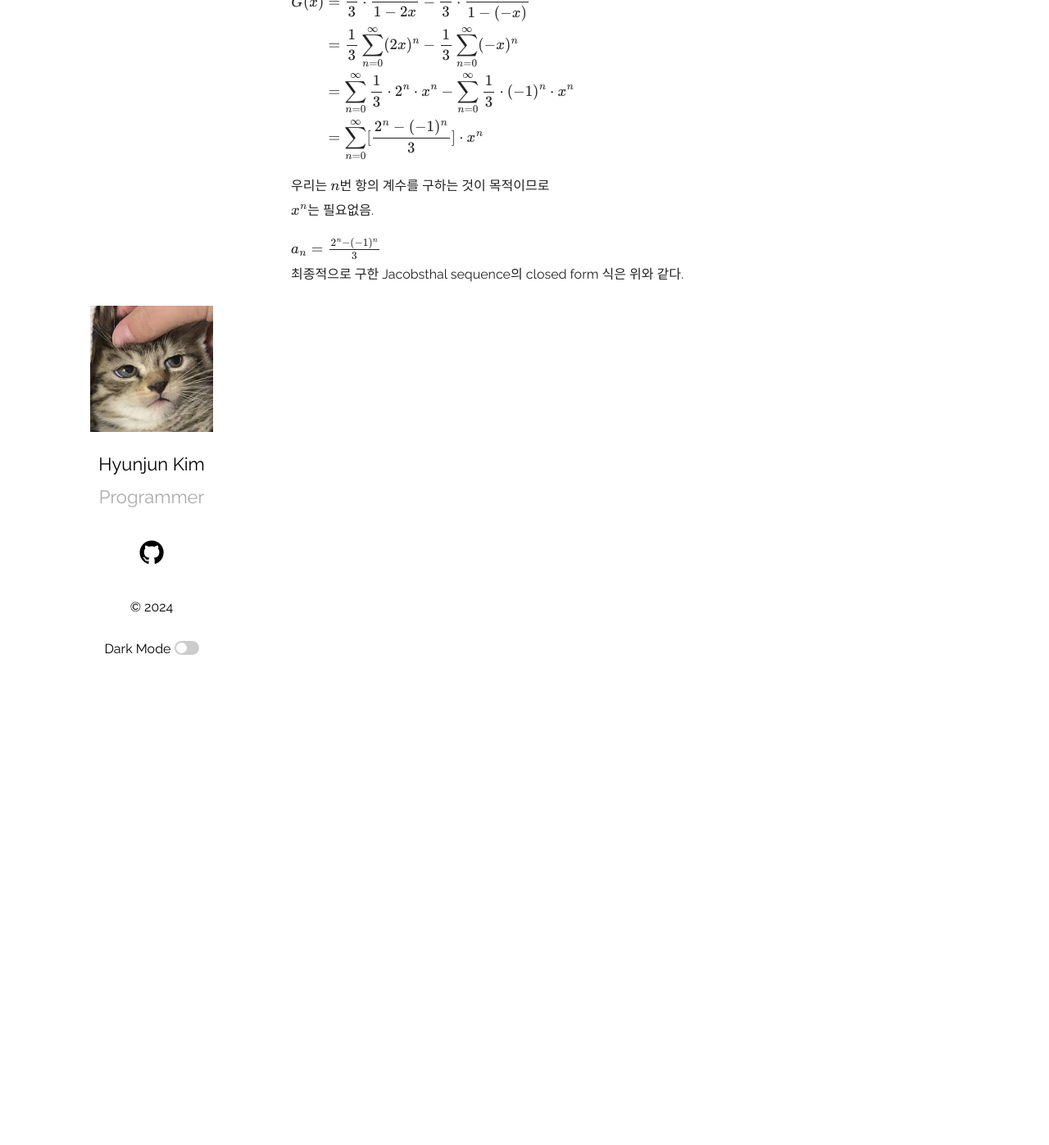
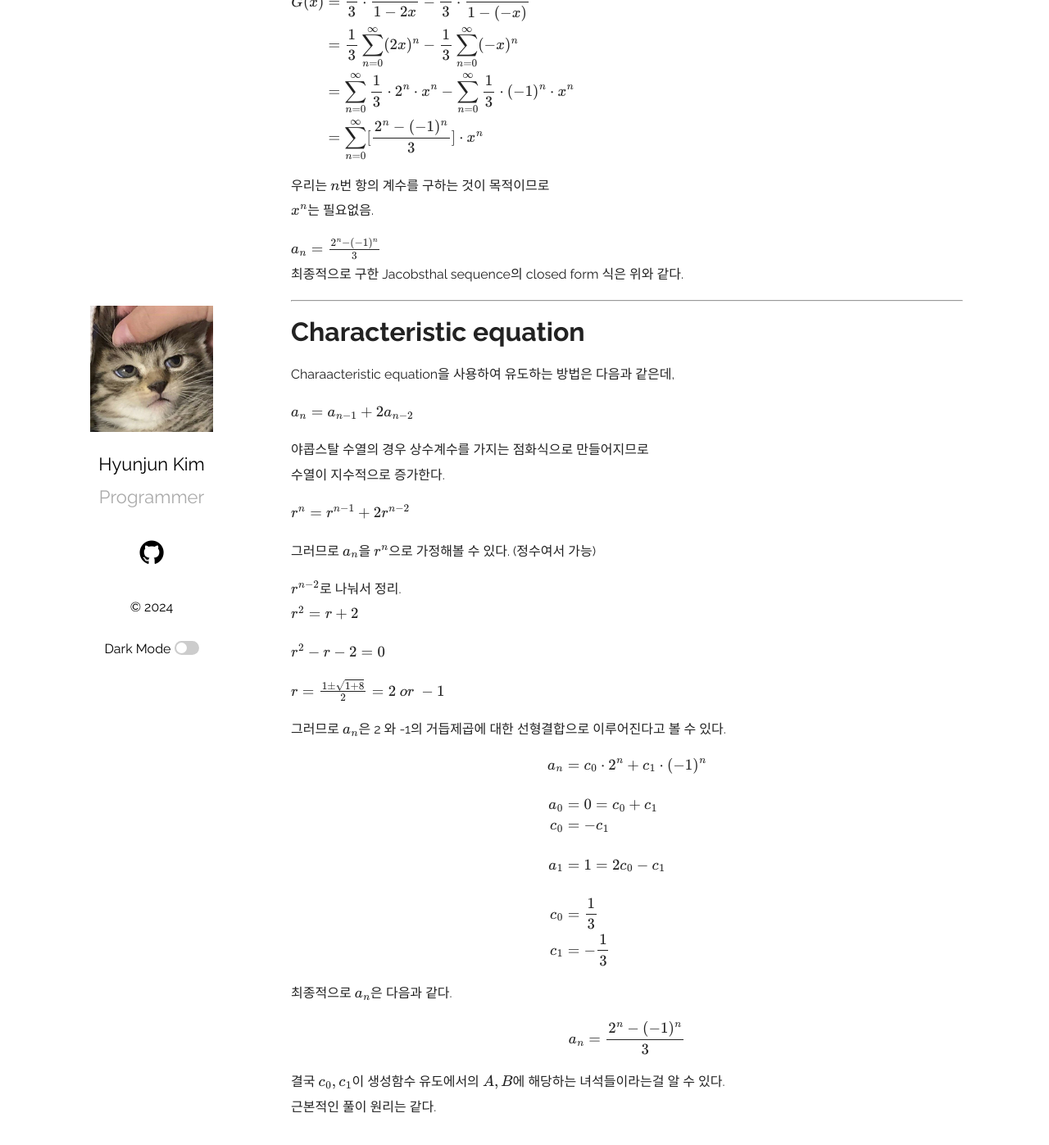
Before and after one commit to Ria9993/Ria9993.github.io, a Jekyll site: the page built from _posts/2024-03-05-Jacobsthal-sequence.md, in a window 1280 px wide and 1400 px high, scrolled down 3253 px. Shown: the top 1397 px of the window at 82% size. Built offline with Jekyll 4.4.1, drawn with Linux system fonts in a browser that asks for light colours; formulas are drawn with MathJax 3; comment, search, counter and statistics services are not loaded.

Commit message:
Update post

```diff
--- a/_posts/2024-03-05-Jacobsthal-sequence.md
+++ b/_posts/2024-03-05-Jacobsthal-sequence.md
@@ -139,3 +139,49 @@ $$
 a_n = \frac{2^n - (-1)^n}{3}
 $$
 최종적으로 구한 Jacobsthal sequence의 closed form 식은 위와 같다.
+
+***
+# Characteristic equation
+Charaacteristic equation을 사용하여 유도하는 방법은 다음과 같은데,
+
+$a_n = a_{n-1} + 2a_{n-2}$
+
+야콥스탈 수열의 경우 상수계수를 가지는 점화식으로 만들어지므로
+수열이 지수적으로 증가한다.
+
+$r^n = r^{n-1} + 2r^{n-2}$
+
+그러므로 $a_n$을 $r^n$으로 가정해볼 수 있다. (정수여서 가능)
+
+$r^{n-2}$로 나눠서 정리.
+$r^2 = r + 2$
+
+$r^2 - r - 2 = 0$
+
+$r = \frac{1 \pm \sqrt{1 + 8}}{2} = 2  \ or \ -1$
+
+그러므로 $a_n$은 2 와 -1의 거듭제곱에 대한 선형결합으로 이루어진다고 볼 수 있다.
+
+$$
+\begin{aligned}
+a_n & = c_0\cdot2^n + c_1\cdot(-1)^n \\
+\\
+a_0 & = 0 = c_0 + c_1 \\
+c_0 & = -c_1 \\
+\\
+a_1 & = 1 = 2c_0 - c_1 \\
+\\
+c_0 & = \frac{1}{3} \\
+c_1 & = -\frac{1}{3}
+
+\end{aligned}
+$$
+
+최종적으로 $a_n$은 다음과 같다.
+
+$$
+a_n = \frac{2^n - (-1)^n}{3}
+$$
+
+결국 $c_0, c_1$이 생성함수 유도에서의 $A, B$에 해당하는 녀석들이라는걸 알 수 있다.
+근본적인 풀이 원리는 같다.
```
